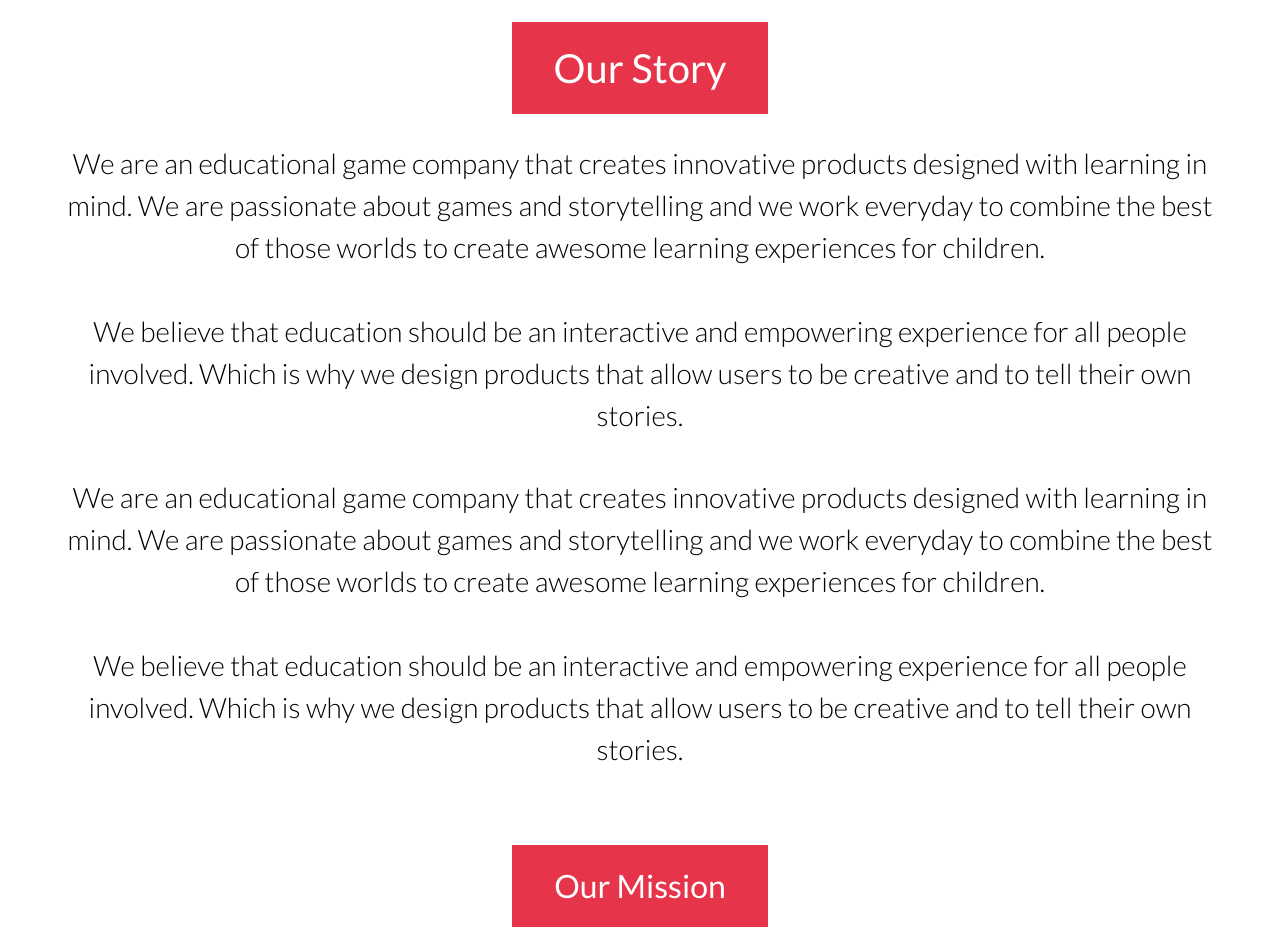
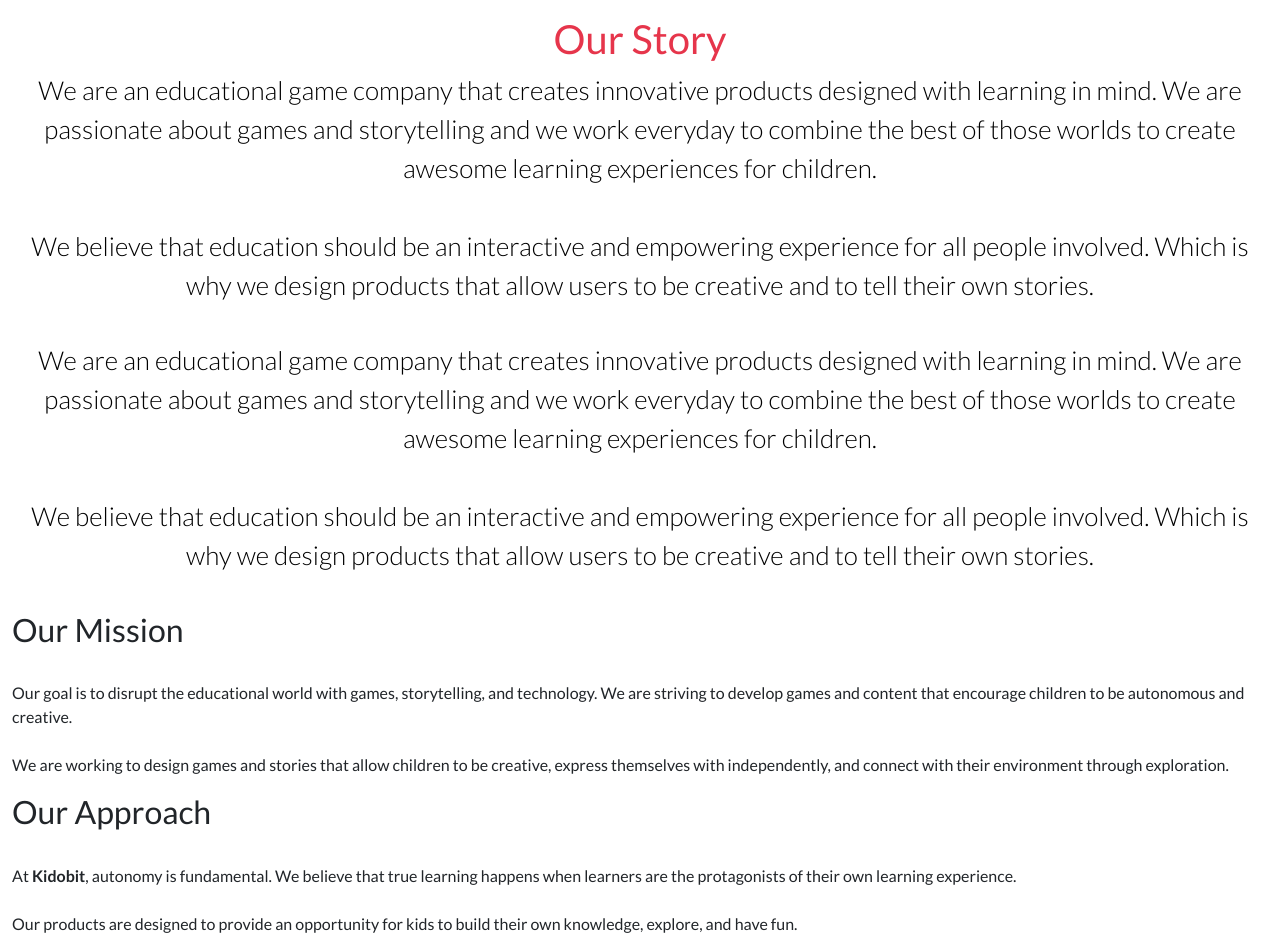
Before and after one commit to edumorac/brightlab, a plain HTML site: page index.html in a window 1280 px wide. Shown: the part 940-1892 px from the top of the page. Drawn offline with nearby package versions, Linux system fonts and the light colour scheme.

Commit message:
Update main.css

```diff
--- a/css/main.css
+++ b/css/main.css
@@ -65,91 +65,26 @@
   padding: 100px 0 20px 0;
   text-align: center;
   }
+  .story {
+  font-family: 'Lato', sans-serif;
+  color: #000;
+  padding: 0 20%;
+  }
 
   .title-story {
-  font-family: 'Lato', sans-serif;
-  font-weight: 800;
-  font-size: 60px;
+    padding-bottom: 20px;
   }
 
-  .square-story {
-  background: #e6354b;
-  color: #fff;
-  border: 2px solid #e6354b;
-  padding: 20px 40px;
-  text-decoration: none;
-  display: inline-block;
+  h3 {
+    font-weight: 500;
+    font-size: 40px;
   }
 
   .paragraph-story {
   font-family: 'Lato', sans-serif;
   font-weight: 300;
-  font-size: 28px;
-  margin: 0 auto;
+  font-size: 26px;
   color: #000;
-  padding: 20px 50px;
-  }
-
-  .mission {
-    background-color: #FFF;
-    color: #000;
-    margin: 0 auto;
-    padding: 20px 0 20px 0;
-    text-align: center;
-    }
-
-  .title-mission {
-  font-family: 'Lato', sans-serif;
-  font-weight: 800;
-  font-size: 60px;
-  }
-
-  .square-mission {
-  background: #e6354b;
-  color: #fff;
-  border: 2px solid #e6354b;
-  padding: 20px 40px;
-  text-decoration: none;
-  display: inline-block;
-  }
-
-  .paragraph-mission {
-    font-family: 'Lato', sans-serif;
-    font-weight: 300;
-    font-size: 28px;
-    margin: 0 auto;
-    padding: 20px 50px;
-  }
-
-  .approach {
-    background-color: #FFF;
-    color: #000;
-    margin: 0 auto;
-    padding: 20px 0 100px 0;
-    text-align: center;
-    }
-
-  .title-approach {
-    font-family: 'Lato', sans-serif;
-    font-weight: 800;
-    font-size: 60px;
-  }
-
-  .square-approach {
-    background: #e6354b;
-    color: #fff;
-    border: 2px solid #e6354b;
-    padding: 20px 40px;
-    text-decoration: none;
-    display: inline-block;
-  }
-
-  .paragraph-approach {
-    font-family: 'Lato', sans-serif;
-    font-weight: 300;
-    font-size: 28px;
-    margin: 0 auto;
-    padding: 20px 50px;
   }
 
   .spanish-travelers {
@@ -251,29 +186,11 @@
       padding: 40px 0 20px 0;
       }
 
-      .square-story {
-        padding: 10px 30px;
-        }
+	  .story {
+    padding: 0 5%;
+    }
 
     .paragraph-story {
-      padding: 0 5px;
-      font-size: 20px;
-    }
-
-    .square-mission {
-      padding: 10px 30px;
-      }
-
-    .paragraph-mission {
-      padding: 0 5px;
-      font-size: 20px;
-    }
-
-    .square-approach {
-      padding: 10px 30px;
-      }
-
-    .paragraph-approach {
       padding: 0 5px;
       font-size: 20px;
     }
```
